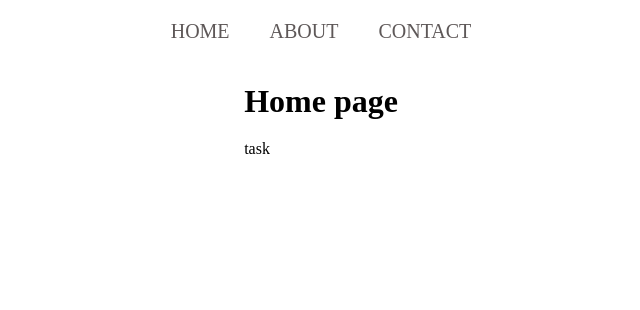
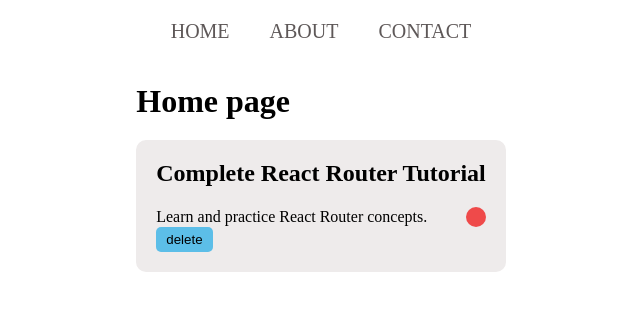
Before and after one commit to arentalb/react-practice-components, a React (Vite) app: page /task/1 in a window 1280 px wide. Shown: the top 310 px of the page, without its empty margins (319-959 px from the left). Built offline with nearby package versions, Linux system fonts and the light colour scheme; data requests are answered from the project's data file.

Commit message:
implment view task and delete task

```diff
--- a/src/components/tasks/TaskView.jsx
+++ b/src/components/tasks/TaskView.jsx
@@ -1,3 +1,76 @@
+import { useEffect, useState } from "react";
+import styles from "./styelModules/tasks.module.css";
+import { useNavigate, useParams } from "react-router-dom";
+
+function computeStatusColor(status) {
+  console.log(status);
+  switch (status) {
+    case "incomplete":
+      return styles.incomplete;
+    case "in progress":
+      return styles.progress;
+    case "planned":
+      return styles.planned;
+    case "completed":
+      return styles.completed;
+  }
+}
+
 export function TaskView() {
-  return <>task</>;
+  const data = useParams();
+  const { id } = data;
+  const [task, setTask] = useState({});
+
+  useEffect(function () {
+    async function fetchTasks() {
+      try {
+        const res = await fetch(`http://localhost:3001/tasks/${id}`);
+        const data = await res.json();
+        setTask(data);
+      } catch (err) {
+        console.error(err);
+      }
+    }
+
+    fetchTasks();
+  }, []);
+  const navigate = useNavigate();
+
+  const handleButtonClick = async (taskId) => {
+    try {
+      const response = await fetch(`http://localhost:3001/tasks/${taskId}`, {
+        method: "DELETE",
+        headers: {
+          "Content-Type": "application/json",
+        },
+      });
+
+      if (response.ok) {
+        console.log(`Task with ID ${taskId} deleted successfully`);
+        navigate("/tasks");
+      } else {
+        console.error("Failed to delete task");
+      }
+    } catch (error) {
+      console.error("Error while deleting task:", error);
+    }
+  };
+
+  return (
+    <div className={`${styles.task} ${styles.button}`}>
+      <h2 className={styles.title}>{task.title}</h2>
+      <div className={styles.statusBox}>
+        <p className={styles.description}>{task.description}</p>
+        <div
+          className={`${styles.status} ${computeStatusColor(task.status)}`}
+        ></div>
+      </div>
+      <button
+        onClick={() => handleButtonClick(task.id)}
+        className={styles.deleteButton}
+      >
+        delete
+      </button>
+    </div>
+  );
 }
--- a/src/components/tasks/Tasks.jsx
+++ b/src/components/tasks/Tasks.jsx
@@ -1,5 +1,6 @@
 import { useEffect, useState } from "react";
 import styles from "./styelModules/tasks.module.css";
+import { useNavigate } from "react-router-dom";
 export function Tasks() {
   const [tasks, setTasks] = useState([]);
 
@@ -40,9 +41,17 @@ function computeStatusColor(status) {
 }
 
 function SingleTask({ task }) {
+  const navigate = useNavigate();
+
+  function handleButtonClick() {
+    navigate(`/task/${task.id}`);
+  }
+
   return (
-    <div className={styles.task}>
-      {/*<p>{task.id}</p>*/}
+    <button
+      onClick={() => handleButtonClick(task.id)}
+      className={`${styles.task} ${styles.button}`}
+    >
       <h2 className={styles.title}>{task.title}</h2>
       <div className={styles.statusBox}>
         <p className={styles.description}>{task.description}</p>
@@ -50,6 +59,6 @@ function SingleTask({ task }) {
           className={`${styles.status} ${computeStatusColor(task.status)}`}
         ></div>
       </div>
-    </div>
+    </button>
   );
 }
--- a/src/components/tasks/styelModules/tasks.module.css
+++ b/src/components/tasks/styelModules/tasks.module.css
@@ -8,6 +8,7 @@
     background-color: #eeebeb;
     padding: 20px 20px ;
     border-radius: 10px;
+    text-align: start;
 }
 
 .statusBox{
@@ -46,3 +47,14 @@
     background-color: #26465e;
 
 }
+.button{
+    border: 0;
+}
+
+.deleteButton{
+    background-color: #5cbee8;
+    padding: 5px 10px ;
+    border: 0;
+    border-radius: 5px ;
+    color: #000000;
+}
```
